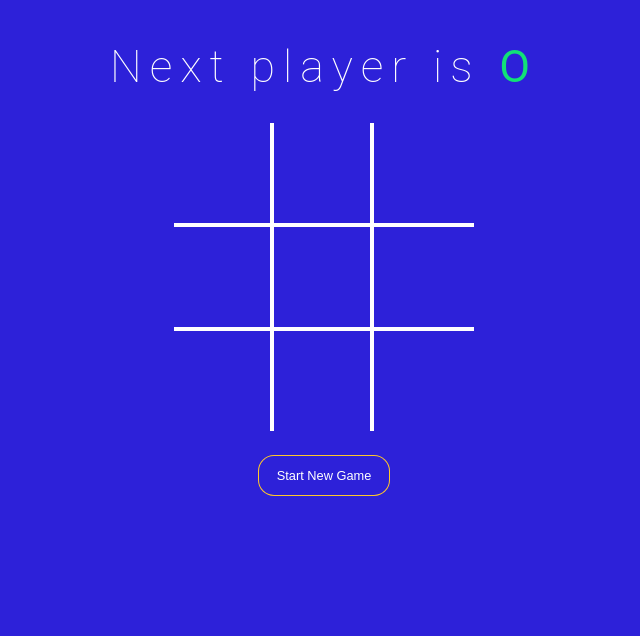
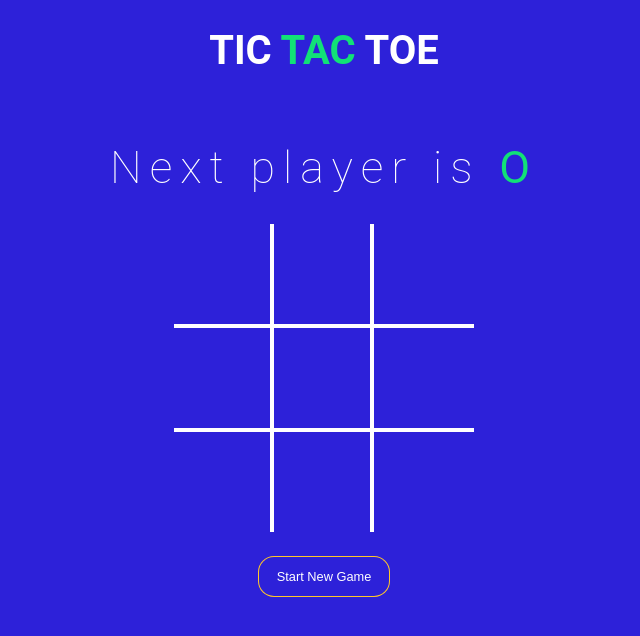
Before and after one commit to isaurabhchandra/tictactoe-game, a React (Vite) app: page / in a window 1280 px wide. Shown: the top 636 px of the page, without its empty margins (316-956 px from the left). Built offline with nearby package versions, Linux system fonts and the light colour scheme.

Commit message:
added title

```diff
--- a/src/App.jsx
+++ b/src/App.jsx
@@ -30,6 +30,7 @@ function App() {
   };
   return (
     <div className="app">
+      <h1>TIC <span className="text-green">TAC</span> TOE</h1>
       <StatusMessage
         winnerInfo={winnerInfo}
         isNext={isNext}
```
